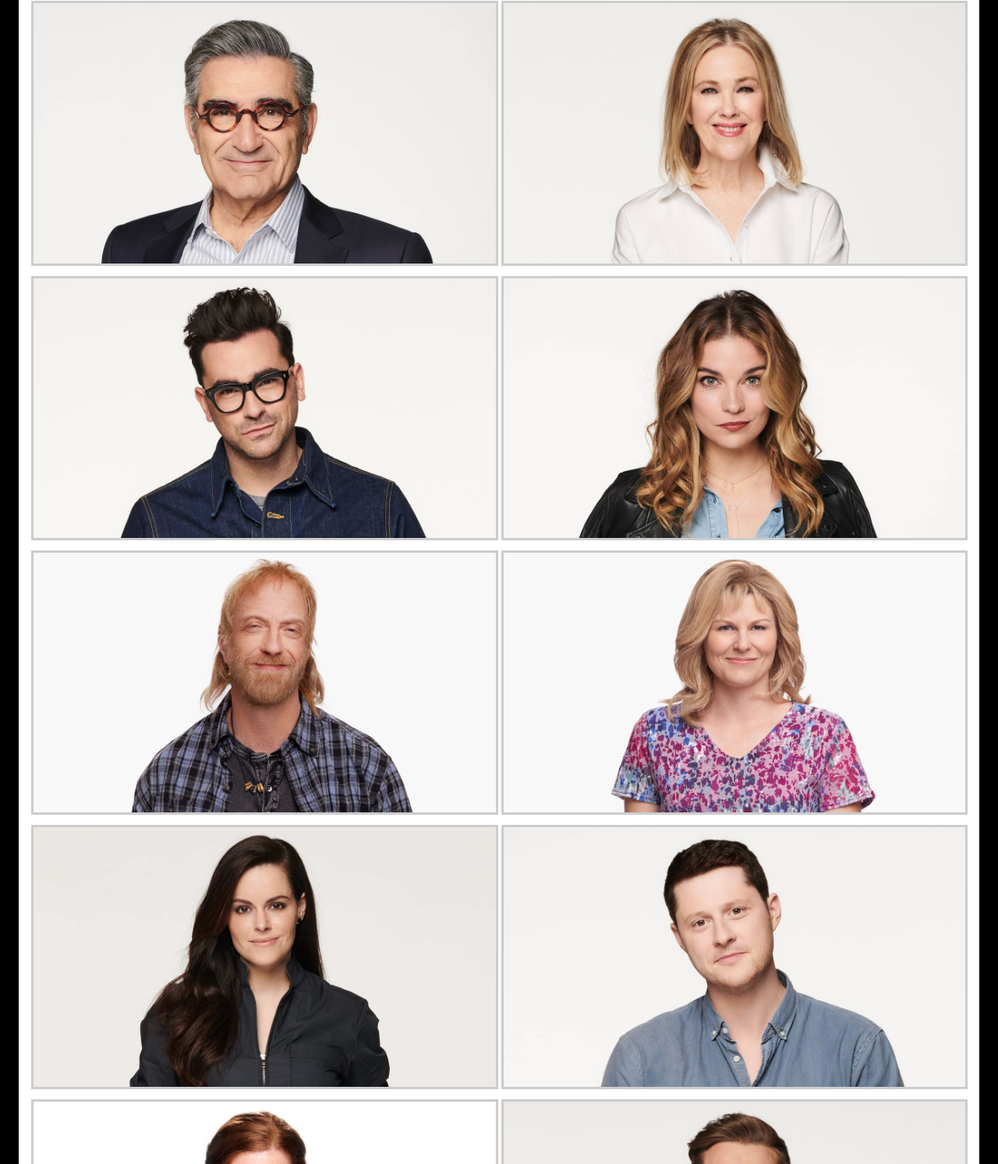
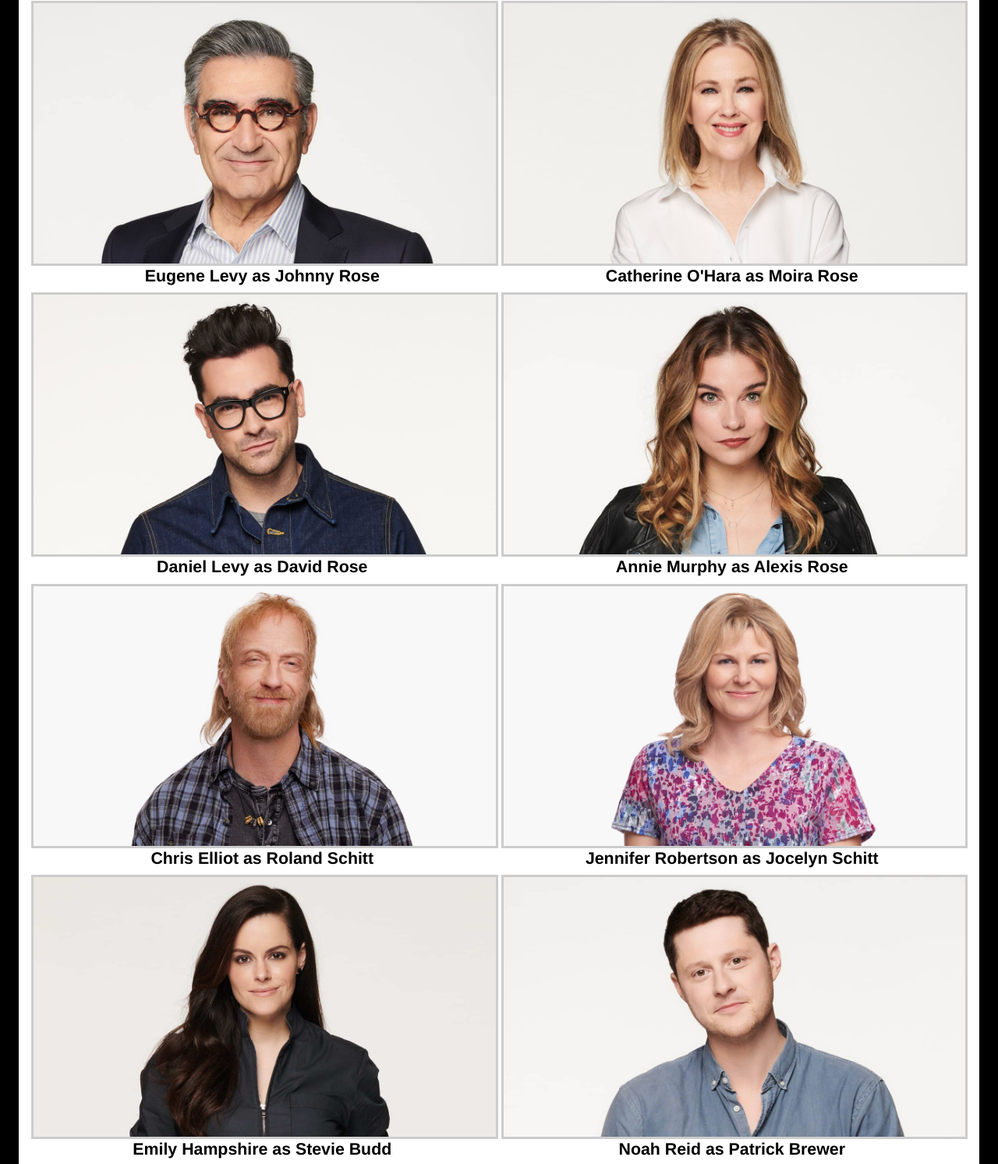
Before and after one commit to Holowugz/schittscreek, a plain HTML site: page cast.html in a window 1280 px wide. Shown: the part 180-1673 px from the top of the page at 78% size. Drawn offline with Linux system fonts and the light colour scheme.

Commit message:
Add files via upload

```diff
--- a/cast.html
+++ b/cast.html
@@ -37,42 +37,52 @@
       <div class="profile-container">
         <img class="actor" id="main" src="images/eugene_levy.jpg" alt="Eugene Levy">
         <img class="character" src="images/johnny_rose.jpg" alt="Johnny Rose">
+        <div class="actor-character">Eugene Levy as Johnny Rose</div>
       </div>
       <div class="profile-container">
       <img class="actor" src="images/catherine_ohara.jpg" alt="Catherine O'hara">
       <img class="character" src="images/moira_rose.jpg" alt="Moira Rose">
+      <div class="actor-character">Catherine O'Hara as Moira Rose</div>
       </div>
       <div class="profile-container">
       <img class="actor" src="images/dan_levy.jpg" alt="Daniel Levy">
       <img class="character" src="images/david_rose.jpg" alt="David Rose">
+      <div class="actor-character">Daniel Levy as David Rose</div>
       </div>
       <div class="profile-container">
       <img class="actor" src="images/annie_murphy.jpg" alt="Annie Murphy">
       <img class="character" src="images/alexis_rose.jpg" alt="Alexis Rose">
+      <div class="actor-character">Annie Murphy as Alexis Rose</div>
       </div>
       <div class="profile-container">
       <img class="actor" src="images/chris_elliot.jpg" alt="Chris Elliot">
       <img class="character" src="images/roland_schitt.jpg" alt="Roland Schitt">
+      <div class="actor-character">Chris Elliot as Roland Schitt</div>
       </div>
       <div class="profile-container">
       <img class="actor" src="images/jennifer_robertson.jpg" alt="Jennifer Robertson">
       <img class="character" src="images/jocelyn_schitt.jpg" alt="Jocelyn Schitt">
+      <div class="actor-character">Jennifer Robertson as Jocelyn Schitt</div>
       </div>
       <div class="profile-container">
       <img class="actor" src="images/emily_hampshire.jpg" alt="Emily Hampshire">
       <img class="character" src="images/stevie_budd.jpg" alt="Stevie Budd">
+      <div class="actor-character">Emily Hampshire as Stevie Budd</div>
       </div>
       <div class="profile-container">
       <img class="actor" src="images/noah_reid.jpg" alt="Noah Reid">
       <img class="character" src="images/patrick_brewer.jpg" alt="Patrick Brewer">
+      <div class="actor-character">Noah Reid as Patrick Brewer</div>
       </div>
       <div class="profile-container">
       <img class="actor" src="images/sarah_levy.jpg" alt="Sarah Levy">
       <img class="character" src="images/twyla_sands.jpg" alt="Twyla Sands">
+      <div class="actor-character">Sarah Levy as Twyla Sands</div>
       </div>
       <div class="profile-container">
       <img class="actor" src="images/dustin_milligan.jpg" alt="Dustin Milligan">
       <img class="character" src="images/ted_mullens.jpg" alt="Ted Mullens">
+      <div class="actor-character">Dustin Milligan as Ted Mullens</div>
       </div>
     </div>
 
--- a/css/style.css
+++ b/css/style.css
@@ -175,6 +175,12 @@ padding-top:10px;
     display: inline-block;
 }
 
+.actor-character{
+    text-align: center;
+    font-weight: bold;
+    font-size: 16pt;
+}
+
 
 .contact{
 	display: flex;
@@ -343,6 +349,9 @@ legend {
     .parallax {
         min-height: 250px;
       }
+      .actor-character{
+        font-size: 12pt;
+    }
 }
 
 @media all and (max-width: 1024px) {
@@ -366,6 +375,10 @@ legend {
         padding-right: 5px;
     }
 
+    .actor-character{
+        font-size: 14pt;
+    }
+
 }
 
 @media screen and (prefers-reduced-motion: reduce){
```
